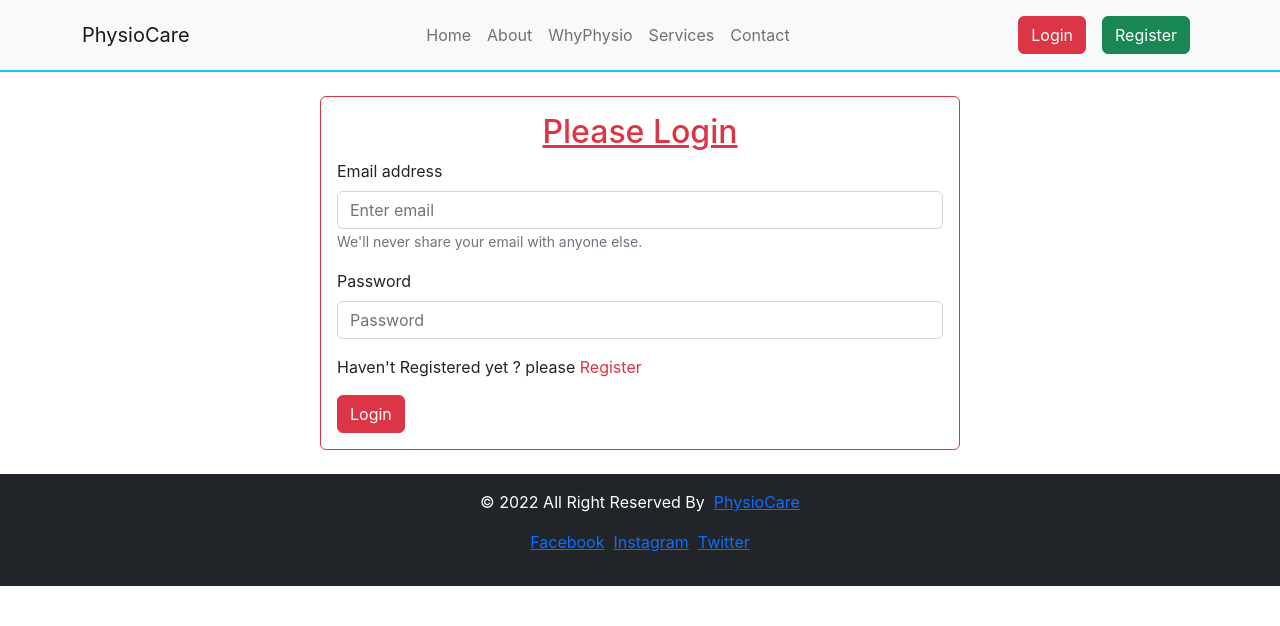
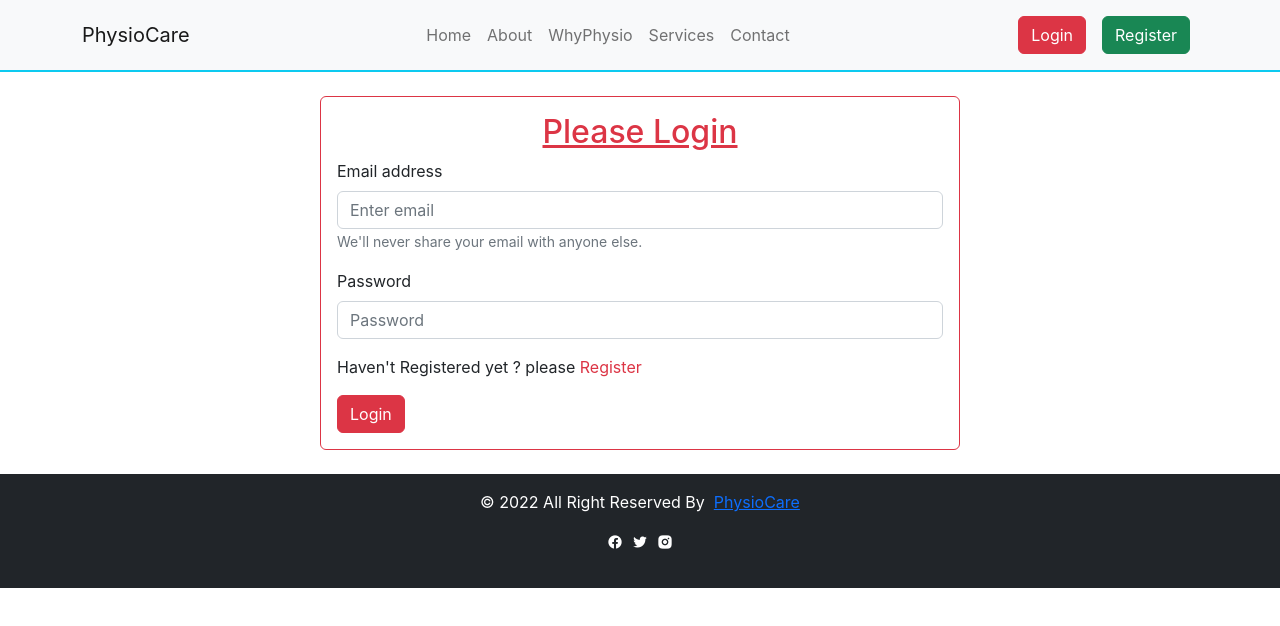
Before and after one commit to itamim345/PhysioCare, a React (Create React App) app: page /login in a window 1280 px wide. Shown: the top 626 px of the page. Built offline with nearby package versions, Linux system fonts and the light colour scheme; no server answers.

Commit message:
Added Icons in Footer

```diff
--- a/src/own-comp/Footer/Footer.js
+++ b/src/own-comp/Footer/Footer.js
@@ -2,17 +2,18 @@ import React from 'react';
 
 export default function Footer() {
     return (
-        <footer className='bg-dark text-white p-3 text-center'>
-            <div className='container'>
-                <p>&copy; 2022 All Right Reserved By &nbsp;
+      <footer className="bg-dark text-white p-3 text-center">
+        <div className="container">
+          <p>
+            &copy; 2022 All Right Reserved By &nbsp;
             <a href="/">PhysioCare</a>
           </p>
           <p>
-                    <a href='/'>Facebook</a>
+            <i className="ri-facebook-circle-fill"></i>
             &nbsp;&nbsp;
-                    <a href='/'>Instagram</a>
+            <i className="ri-twitter-fill"></i>
             &nbsp;&nbsp;
-                    <a href='/'>Twitter</a>
+            <i className="ri-instagram-fill"></i>
           </p>
         </div>
       </footer>
```
Lines whose indentation alone changed are shown as unchanged.
